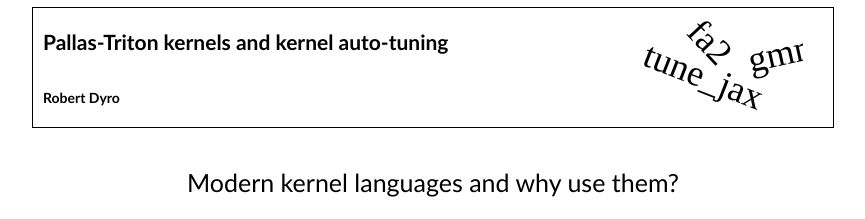
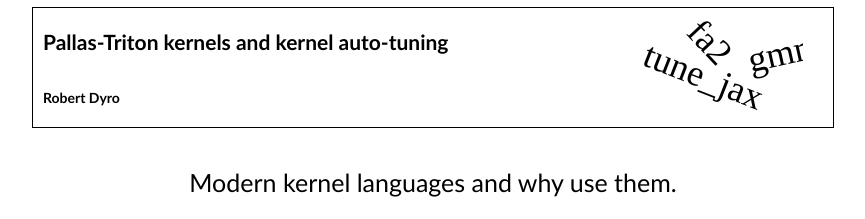
Before and after one commit to rdyro/rdyro.github.io, a plain HTML site: page articles/pallas-triton_kernels/index.html in a window 1280 px wide. Shown: the top 219 px of the page, without its empty margins (207-1072 px from the left). Drawn offline with Linux system fonts and the light colour scheme.

Commit message:
Synchronized build

```diff
--- a/articles/pallas-triton_kernels/index.html
+++ b/articles/pallas-triton_kernels/index.html
@@ -25,7 +25,7 @@
         <tr style="width:100%;padding:0px">
           <td colspan="2" style="height:100%;padding:0px;vertical-align:top;">
             <p align="center" style="font-size: 25px">
-Modern kernel languages and why use them?
+Modern kernel languages and why use them.
 </p><p>Some algorithms for LLM inference and training have enough algorithmic structure
 that their implementation in terms of higher level ops (e.g., numpy operations)
 is often suboptimal on modern hardware. Lower-level languages expose more
```
